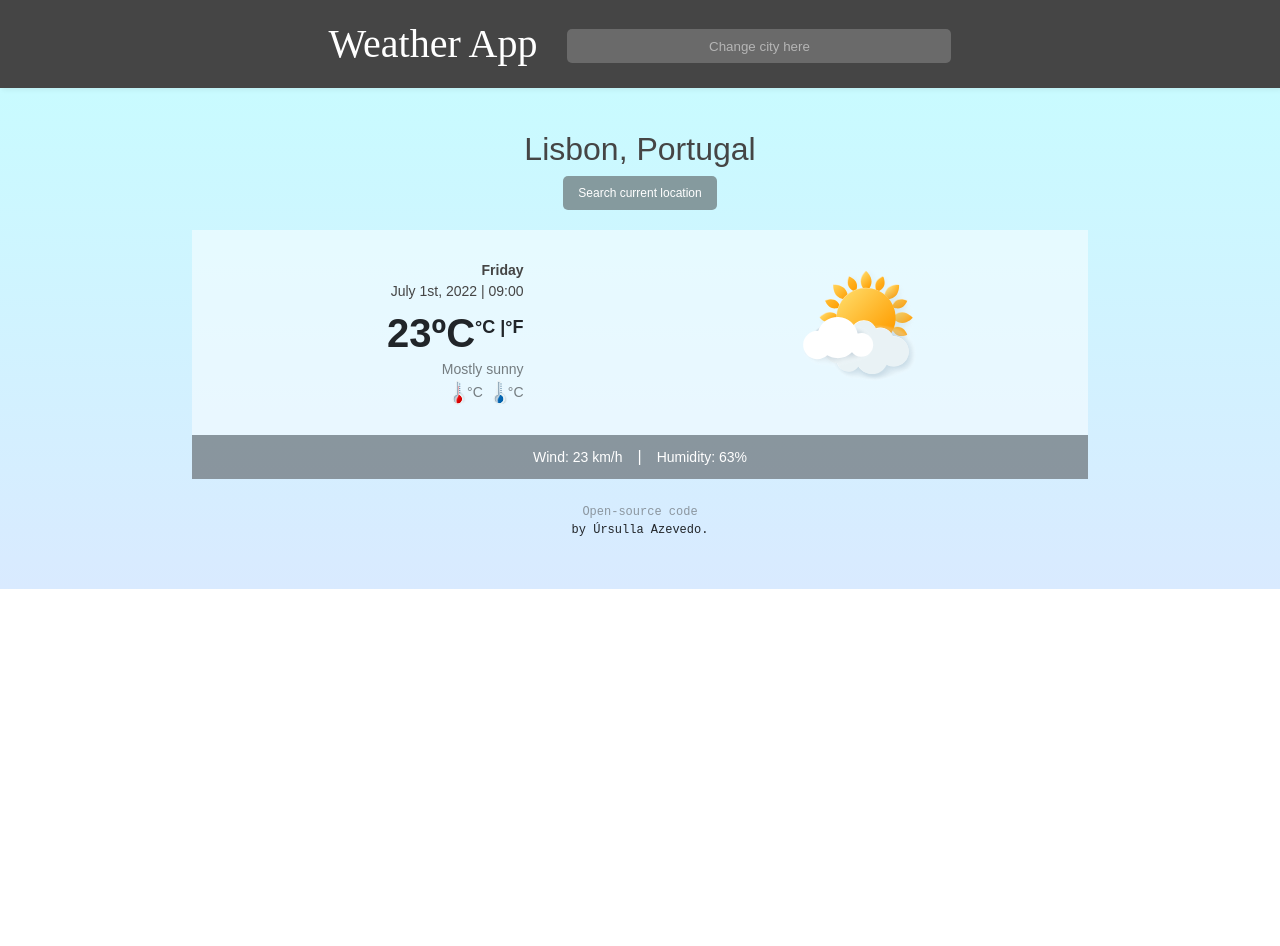
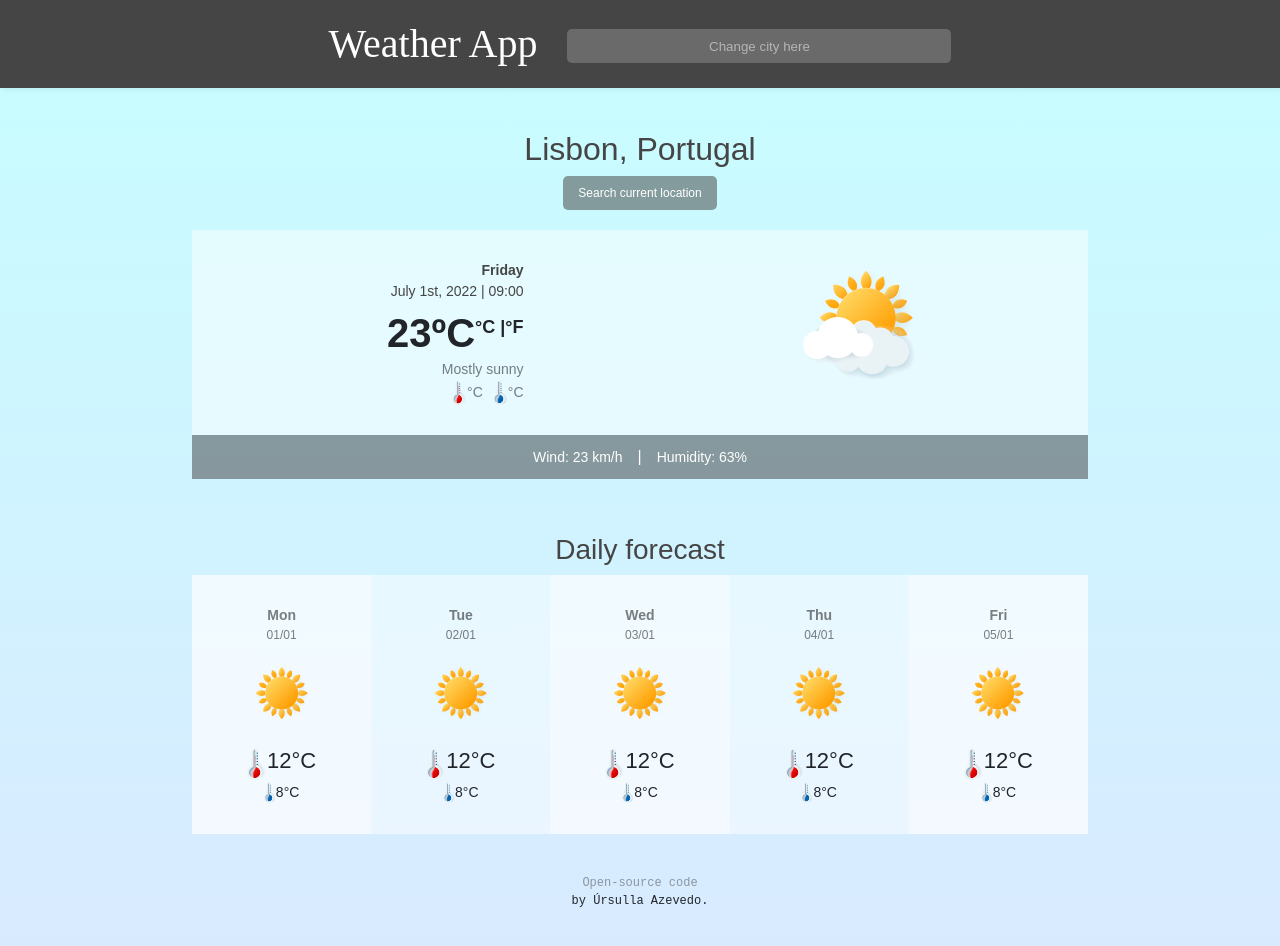
Before and after one commit to ursulla-azevedo/weatherapp-react, a React (Create React App) app: page / in a window 1280 px wide. Shown: the top 946 px of the page. Before the commit the page ends 800 px from the top, so only its background shows below. Built offline with nearby package versions, Linux system fonts and the light colour scheme; no server answers.

Commit message:
Interface ready

```diff
--- a/src/App.js
+++ b/src/App.js
@@ -5,6 +5,7 @@ import "bootstrap/dist/css/bootstrap.min.css";
 
 import Header from "./Header";
 import MainForecast from "./MainForecast";
+import ExtraForecast from "./ExtraForecast";
 import Extras from "./Extras";
 import Footer from "./Footer";
 
@@ -22,6 +23,8 @@ function App() {
       <Header />
       <MainForecast />
       <Extras />
+      <h3>Daily forecast</h3>
+      <ExtraForecast />
       <Footer />
     </div>
   );
--- /dev/null
+++ b/src/ExtraForecast.js
@@ -0,0 +1,132 @@
+import React from "react";
+import "./styles/extraforecast.css";
+
+import lowesttemp from "./media/weather-elements_Temperature-low.svg";
+import highesttemp from "./media/weather-elements_Temperature-high.svg";
+import weatherimg from "./media/weather-elements_Sun.svg";
+
+export default function ExtraForecast() {
+  return (
+    <div className="ExtraForecast">
+      <div class="container weather-forecast">
+        <div className="row">
+          <div class="col forecast-content bg-1">
+            <div class="forecast-date main">Mon</div>
+            <div class="forecast-date">01/01</div>
+            <img src={weatherimg} alt="Weather" class="future-forecast-image" />
+            <br />
+            <img
+              src={highesttemp}
+              alt="Highest temperature"
+              class="highest-temperature-forecast"
+            />
+            <span class="highest-temperature-number forecast-temperature">
+              12°C
+            </span>
+            <br />
+            <img
+              src={lowesttemp}
+              alt="Lowest temperature"
+              class="lowest-temperature-forecast"
+            />
+            <span class="lowest-temperature-number forecast-temperature">
+              8°C
+            </span>
+          </div>
+          <div class="col forecast-content bg-2">
+            <div class="forecast-date main">Tue</div>
+            <div class="forecast-date">02/01</div>
+            <img src={weatherimg} alt="Weather" class="future-forecast-image" />
+            <br />
+            <img
+              src={highesttemp}
+              alt="Highest temperature"
+              class="highest-temperature-forecast"
+            />
+            <span class="highest-temperature-number forecast-temperature">
+              12°C
+            </span>
+            <br />
+            <img
+              src={lowesttemp}
+              alt="Lowest temperature"
+              class="lowest-temperature-forecast"
+            />
+            <span class="lowest-temperature-number forecast-temperature">
+              8°C
+            </span>
+          </div>
+          <div class="col forecast-content bg-1">
+            <div class="forecast-date main">Wed</div>
+            <div class="forecast-date">03/01</div>
+            <img src={weatherimg} alt="Weather" class="future-forecast-image" />
+            <br />
+            <img
+              src={highesttemp}
+              alt="Highest temperature"
+              class="highest-temperature-forecast"
+            />
+            <span class="highest-temperature-number forecast-temperature">
+              12°C
+            </span>
+            <br />
+            <img
+              src={lowesttemp}
+              alt="Lowest temperature"
+              class="lowest-temperature-forecast"
+            />
+            <span class="lowest-temperature-number forecast-temperature">
+              8°C
+            </span>
+          </div>
+          <div class="col forecast-content bg-2">
+            <div class="forecast-date main">Thu</div>
+            <div class="forecast-date">04/01</div>
+            <img src={weatherimg} alt="Weather" class="future-forecast-image" />
+            <br />
+            <img
+              src={highesttemp}
+              alt="Highest temperature"
+              class="highest-temperature-forecast"
+            />
+            <span class="highest-temperature-number forecast-temperature">
+              12°C
+            </span>
+            <br />
+            <img
+              src={lowesttemp}
+              alt="Lowest temperature"
+              class="lowest-temperature-forecast"
+            />
+            <span class="lowest-temperature-number forecast-temperature">
+              8°C
+            </span>
+          </div>
+          <div class="col forecast-content bg-1">
+            <div class="forecast-date main">Fri</div>
+            <div class="forecast-date">05/01</div>
+            <img src={weatherimg} alt="Weather" class="future-forecast-image" />
+            <br />
+            <img
+              src={highesttemp}
+              alt="Highest temperature"
+              class="highest-temperature-forecast"
+            />
+            <span class="highest-temperature-number forecast-temperature">
+              12°C
+            </span>
+            <br />
+            <img
+              src={lowesttemp}
+              alt="Lowest temperature"
+              class="lowest-temperature-forecast"
+            />
+            <span class="lowest-temperature-number forecast-temperature">
+              8°C
+            </span>
+          </div>
+        </div>
+      </div>
+    </div>
+  );
+}
--- a/src/Header.js
+++ b/src/Header.js
@@ -12,7 +12,7 @@ export default function Header() {
           placeholder="Change city here"
           className="search-input"
           id="search-input"
-          autocomplete="off"
+          autoComplete="off"
         />
       </form>
     </div>
--- /dev/null
+++ b/src/styles/extraforecast.css
@@ -0,0 +1,53 @@
+/* FORECAST */
+
+.weather-forecast {
+  width: 70%;
+  border: none;
+}
+
+.forecast-content {
+  padding: 30px 0px;
+}
+
+.main.forecast-date {
+  font-size: 14px;
+  font-weight: 700;
+  color: rgba(0, 0, 0, 0.5);
+}
+
+.forecast-date {
+  font-size: 12px;
+  font-weight: 300;
+  color: rgba(0, 0, 0, 0.5);
+}
+
+.future-forecast-image {
+  width: 100px;
+  height: 100px;
+  padding: 5px;
+}
+
+.bg-1 {
+  background-color: rgba(255, 255, 255, 0.7);
+}
+
+.bg-2 {
+  background-color: rgba(255, 255, 255, 0.5);
+}
+
+.highest-temperature-forecast {
+  width: 20px;
+}
+
+.forecast-temperature.highest-temperature-number {
+  font-size: 22px;
+  font-weight: 500;
+}
+
+.lowest-temperature-forecast {
+  width: 12px;
+}
+
+.forecast-temperature.lowest-temperature-number {
+  font-size: 14px;
+}
--- a/src/styles/footer.css
+++ b/src/styles/footer.css
@@ -4,6 +4,7 @@
 }
 
 .open-source {
+  margin-top: 40px;
   text-align: center;
   font-family: monospace;
   font-size: 12px;
```
